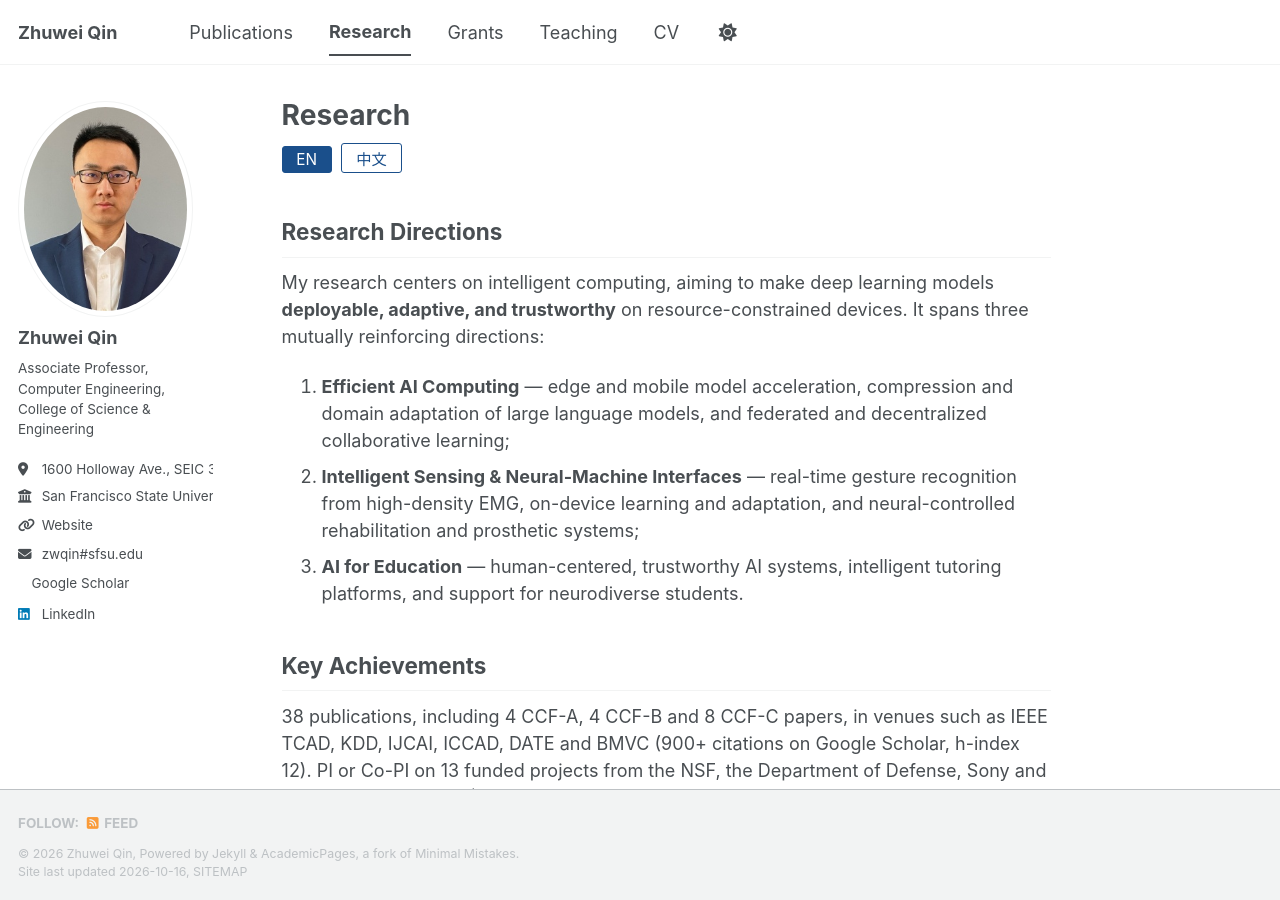
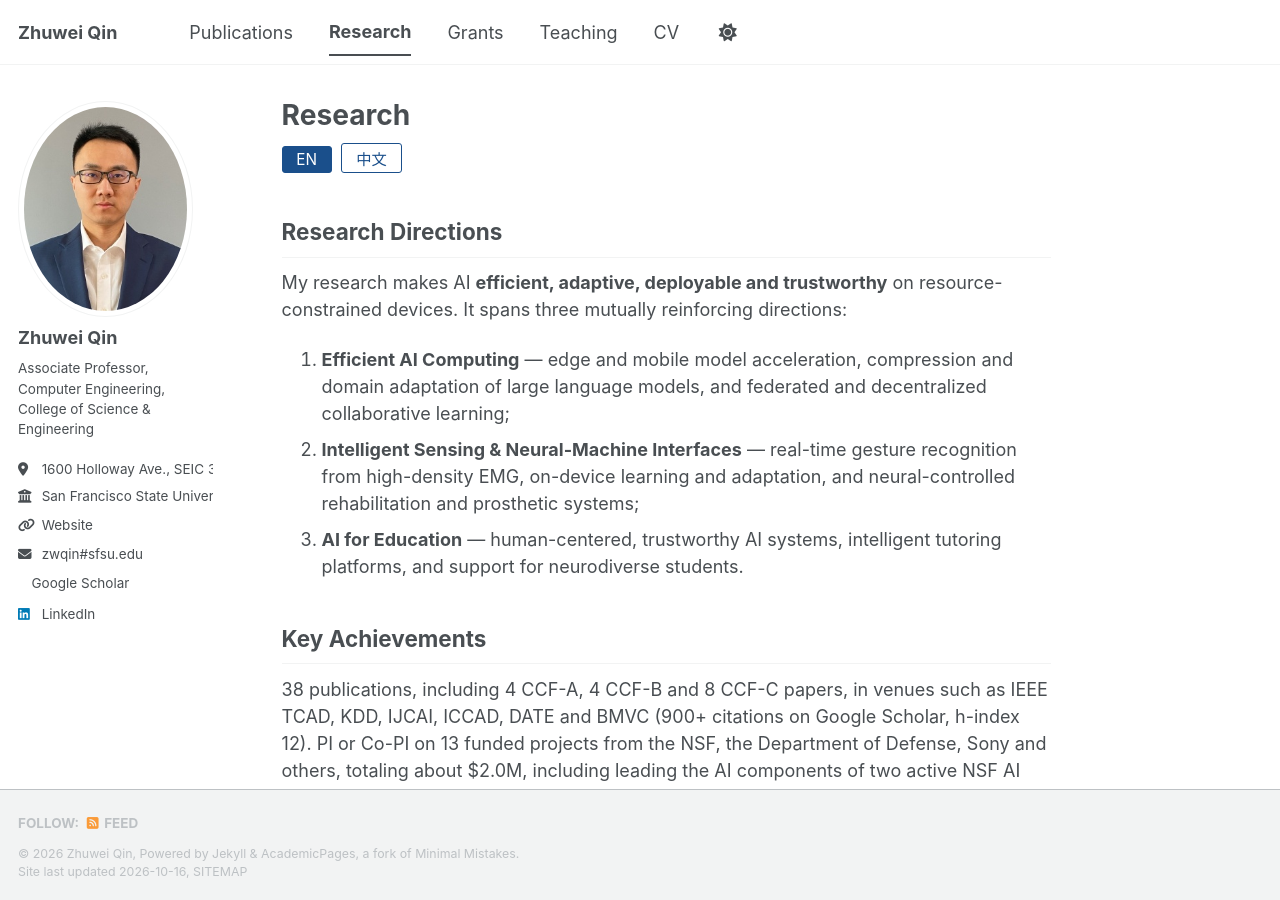
Before and after one commit to ZhuweiQin/ZhuweiQin.github.io, a Jekyll site: the page built from _pages/research.md, in a window 1280 px wide and 900 px high. Built offline with Jekyll 4.4.1, drawn with Linux system fonts in a browser that asks for light colours; a style sheet for code colours, icons or effects is not loaded.

Commit message:
Research statement: efficient, adaptive, deployable and trustworthy
Co-Authored-By: Claude Opus 5.5 <noreply@anthropic.com>
Claude-Session: https://claude.ai/code/session_01Jmez7EJxn7JDp7Noeo1VuE

```diff
--- a/_pages/research.md
+++ b/_pages/research.md
@@ -14,7 +14,7 @@ author_profile: true
 
 ## Research Directions
 
-My research centers on intelligent computing, aiming to make deep learning models **deployable, adaptive, and trustworthy** on resource-constrained devices. It spans three mutually reinforcing directions:
+My research makes AI **efficient, adaptive, deployable and trustworthy** on resource-constrained devices. It spans three mutually reinforcing directions:
 
 1. **Efficient AI Computing** — edge and mobile model acceleration, compression and domain adaptation of large language models, and federated and decentralized collaborative learning;
 2. **Intelligent Sensing & Neural-Machine Interfaces** — real-time gesture recognition from high-density EMG, on-device learning and adaptation, and neural-controlled rehabilitation and prosthetic systems;
```
Also changed, not shown: _pages/about.md (+2 -2 lines).
